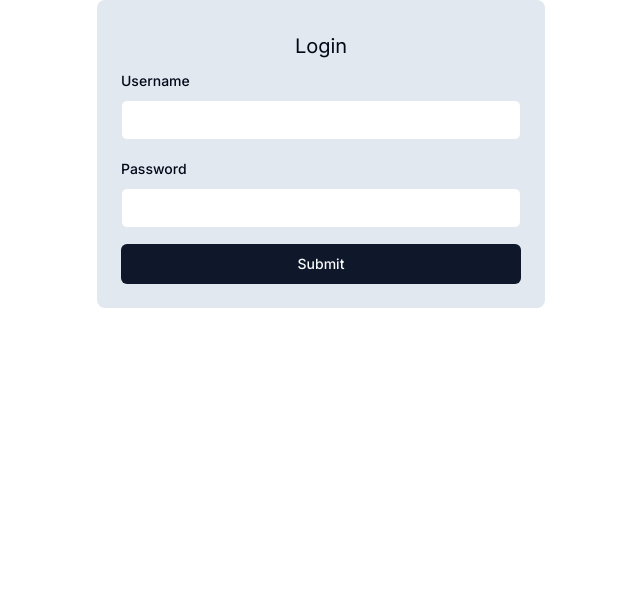
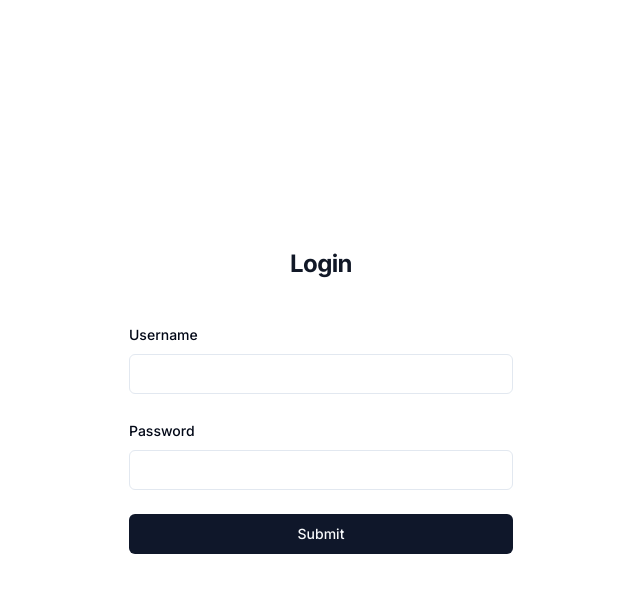
Before and after one commit to yinyinkyaw/next_auth_starter, a Next.js app: page /login in a window 1280 px wide. Shown: the top 592 px of the page, without its empty margins (319-959 px from the left). Built offline with nearby package versions, Linux system fonts and the light colour scheme.

Commit message:
[modify] login form design

```diff
--- a/app/globals.css
+++ b/app/globals.css
@@ -64,6 +64,6 @@
     @apply border-border;
   }
   body {
-    @apply bg-background text-foreground;
+    @apply bg-background text-foreground h-screen;
   }
 }
--- a/app/login/page.tsx
+++ b/app/login/page.tsx
@@ -1,6 +1,5 @@
-import LoginForm from "@/components/login/LoginForm";
-import LoginFormWithRHF from "@/components/react-hook-form/LoginForm";
+import Loginform from "@/components/login/LoginForm";
 
 export default function LoginPage() {
-  return <LoginFormWithRHF />;
+  return <Loginform />;
 }
--- a/components/login/LoginForm.tsx
+++ b/components/login/LoginForm.tsx
@@ -1,24 +1,92 @@
-import { submitLogin } from "@/actions/login";
-import { Button } from "../ui/button";
-import { Input } from "../ui/input";
-import { Label } from "../ui/label";
-import { useFormStatus } from "react-dom";
+"use client";
 
+import {
+  Form,
+  FormControl,
+  FormField,
+  FormItem,
+  FormLabel,
+  FormMessage,
+} from "@/components/ui/form";
+import { Button } from "@/components/ui/button";
+import { Input } from "@/components/ui/input";
+import { Resolver, SubmitHandler, useForm } from "react-hook-form";
+
+type LoginFormProps = {
+  username: string;
+  password: string;
+};
+
+const resolver: Resolver<LoginFormProps> = async (values) => {
+  return {
+    values: values.username && values.password ? values : {},
+    errors: !values.username
+      ? {
+          username: {
+            type: "required",
+            message: "Please Fill Username",
+          },
+        }
+      : !values.password
+      ? {
+          password: {
+            type: "required",
+            message: "Please Fill Password",
+          },
+        }
+      : {},
+  };
+};
 export default function LoginForm() {
+  const form = useForm<LoginFormProps>({
+    resolver,
+  });
+
+  const onSubmitLogin: SubmitHandler<LoginFormProps> = (data) => {
+    console.log(data);
+  };
+
   return (
-    <article className="max-w-md h-fit mx-auto w-full bg-slate-200 p-6 rounded-lg">
-      <h2 className="text-xl text-center my-2">Login</h2>
-      <form className="grid grid-flow-row gap-4" action={submitLogin}>
-        <div>
-          <Label htmlFor="username">Username</Label>
-          <Input name="username" autoComplete="username" id="username" />
-        </div>
-        <div>
-          <Label htmlFor="password">Password</Label>
-          <Input name="password" type="password" id="password" />
-        </div>
-        <Button type="submit">Submit</Button>
-      </form>
+    <article className="flex min-h-full flex-1 flex-col justify-center px-6 py-12 lg:px-8">
+      <h2 className="text-center text-2xl font-bold leading-9 tracking-tight text-gray-900">
+        Login
+      </h2>
+      <div className="mt-10 sm:mx-auto sm:w-full sm:max-w-sm">
+        <Form {...form}>
+          <form
+            className="space-y-6 grid grid-flow-row"
+            onSubmit={form.handleSubmit(onSubmitLogin)}
+          >
+            <FormField
+              control={form.control}
+              name="username"
+              render={({ field }) => (
+                <FormItem>
+                  <FormLabel htmlFor="username">Username</FormLabel>
+                  <FormControl>
+                    <Input {...field} />
+                  </FormControl>
+                  <FormMessage />
+                </FormItem>
+              )}
+            />
+            <FormField
+              control={form.control}
+              name="password"
+              render={({ field }) => (
+                <FormItem>
+                  <FormLabel>Password</FormLabel>
+                  <FormControl>
+                    <Input {...field} type="password" />
+                  </FormControl>
+                  <FormMessage />
+                </FormItem>
+              )}
+            />
+            <Button type="submit">Submit</Button>
+          </form>
+        </Form>
+      </div>
     </article>
   );
 }
--- a/components/react-hook-form/LoginForm.tsx
+++ /dev/null
@@ -1,86 +0,0 @@
-"use client";
-
-import {
-  Form,
-  FormControl,
-  FormField,
-  FormItem,
-  FormLabel,
-  FormMessage,
-} from "@/components/ui/form";
-import { Button } from "@/components/ui/button";
-import { Input } from "@/components/ui/input";
-import { Resolver, SubmitHandler, useForm } from "react-hook-form";
-
-type LoginFormProps = {
-  username: string;
-  password: string;
-};
-
-const resolver: Resolver<LoginFormProps> = async (values) => {
-  return {
-    values: values.username && values.password ? values : {},
-    errors: !values.username
-      ? {
-          username: {
-            type: "required",
-            message: "Please Fill Username",
-          },
-        }
-      : !values.password
-      ? {
-          password: {
-            type: "required",
-            message: "Please Fill Password",
-          },
-        }
-      : {},
-  };
-};
-export default function LoginFormWithRHF() {
-  const form = useForm<LoginFormProps>({ resolver });
-
-  const onSubmitLogin: SubmitHandler<LoginFormProps> = (data) => {
-    console.log(data);
-  };
-
-  return (
-    <article className="max-w-md h-fit mx-auto w-full bg-slate-200 p-6 rounded-lg">
-      <h2 className="text-xl text-center my-2">Login</h2>
-      <Form {...form}>
-        <form
-          className="grid grid-flow-row gap-4"
-          onSubmit={form.handleSubmit(onSubmitLogin)}
-        >
-          <FormField
-            control={form.control}
-            name="username"
-            render={({ field }) => (
-              <FormItem>
-                <FormLabel htmlFor="username">Username</FormLabel>
-                <FormControl>
-                  <Input {...field} />
-                </FormControl>
-                <FormMessage />
-              </FormItem>
-            )}
-          />
-          <FormField
-            control={form.control}
-            name="password"
-            render={({ field }) => (
-              <FormItem>
-                <FormLabel>Password</FormLabel>
-                <FormControl>
-                  <Input {...field} type="password" />
-                </FormControl>
-                <FormMessage />
-              </FormItem>
-            )}
-          />
-          <Button type="submit">Submit</Button>
-        </form>
-      </Form>
-    </article>
-  );
-}
```
